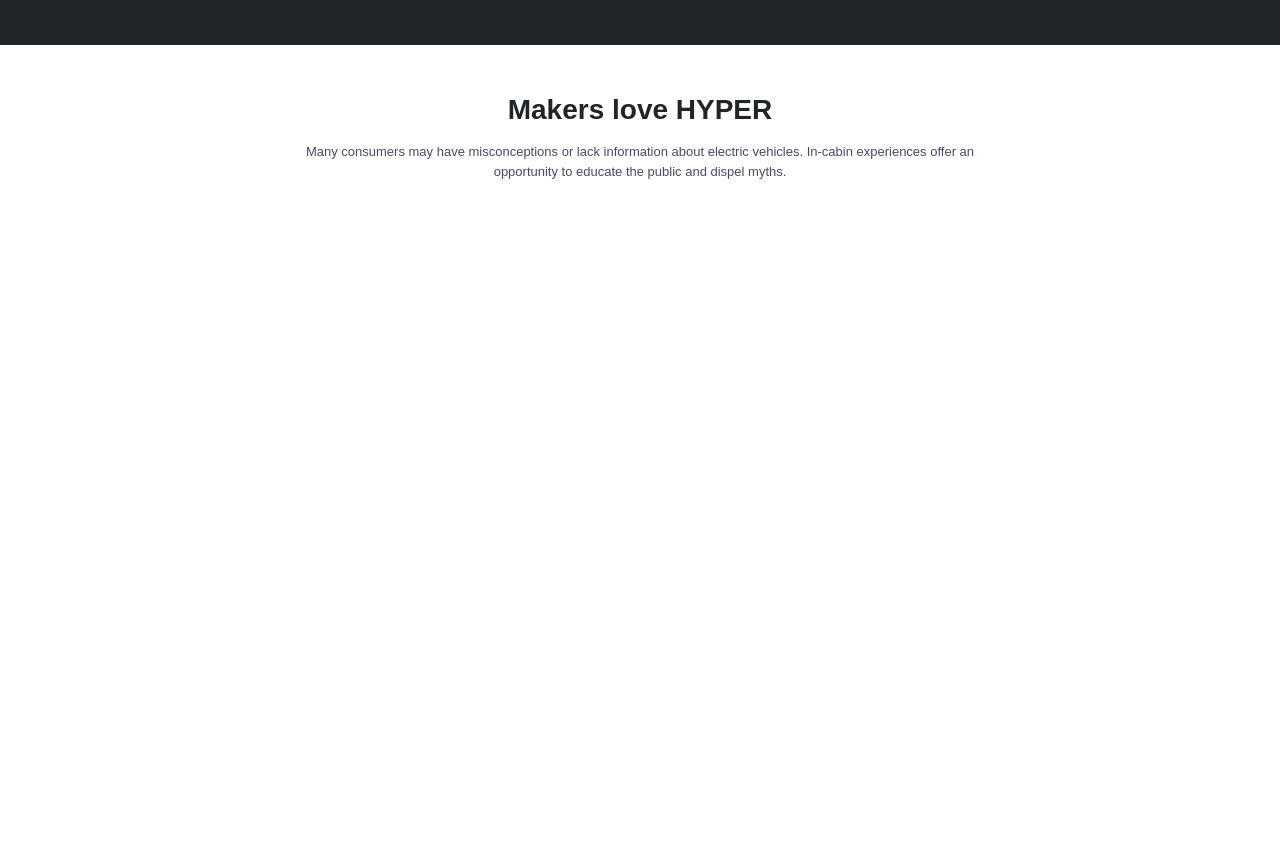
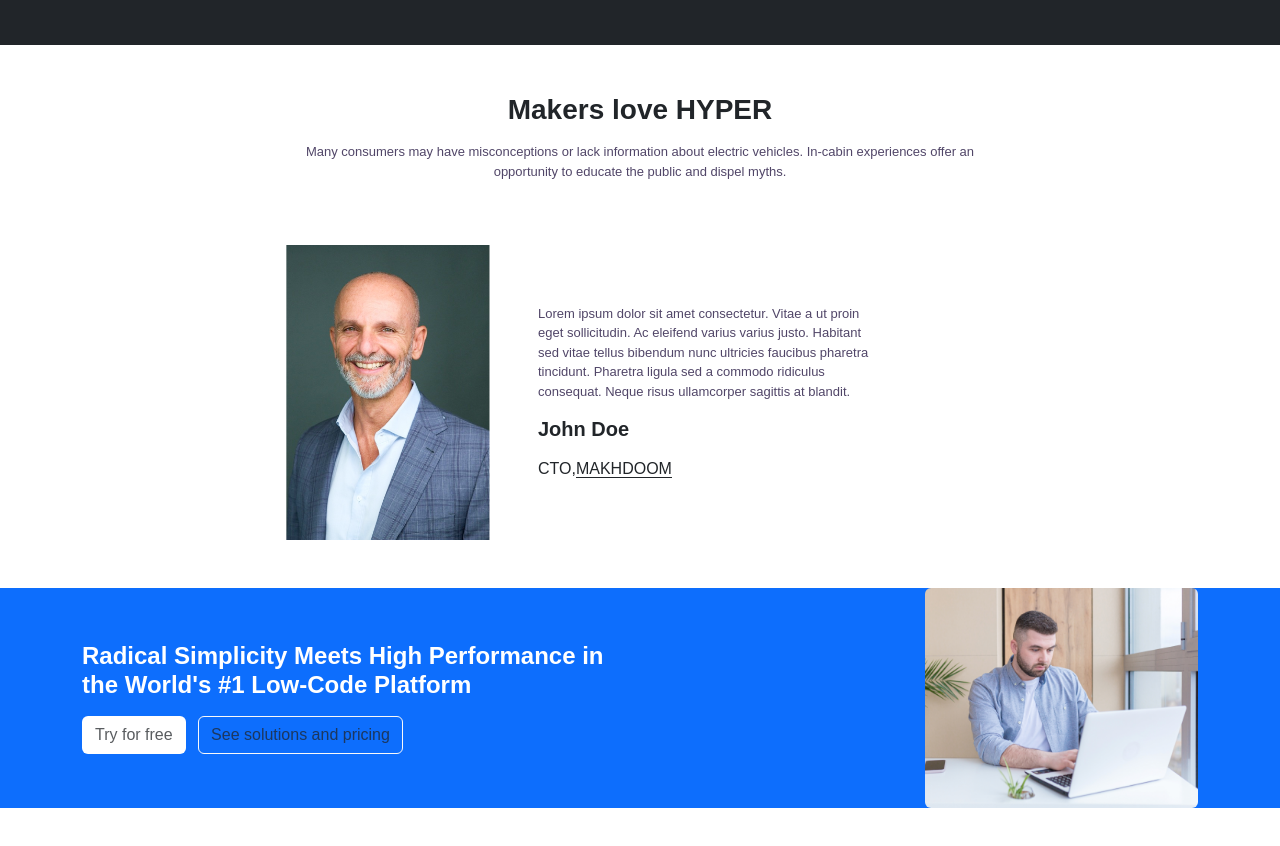
Before and after one commit to student-asghar-ali/hyper, a plain HTML site: page index.html in a window 1280 px wide. Shown: the part 4419-5265 px from the top of the page. Before the commit the page ends 4664 px from the top, so only its background shows below. Drawn offline with nearby package versions, Linux system fonts and the light colour scheme.

Commit message:
2nd last footer

```diff
--- a/index.html
+++ b/index.html
@@ -326,7 +326,36 @@
                  In-cabin experiences offer an<br> opportunity to educate the public and dispel myths.</p>
 
         </div>
-        <div class=""
+        <div class=" w-75 m-auto">
+            <div class="row gx-5 align-items-center justify-content-center pb-5">
+                <div class="col-sm-12 col-md-3">
+                    <img class="img-fluid" src="pics/Rectangle 41612.png" alt="Flowers">
+                </div>
+                <div class="col-sm-12 col-md-6">
+                    <p class="w-75">Lorem ipsum dolor sit amet consectetur. Vitae a ut proin eget sollicitudin. Ac eleifend varius varius justo. Habitant sed vitae tellus bibendum nunc ultricies faucibus pharetra tincidunt.
+                         Pharetra ligula sed a commodo ridiculus consequat. Neque risus ullamcorper sagittis at blandit.</p>
+                         <h4 class="fs-5 fw-bolder pb-2">John Doe</h4>
+                         <span class="">
+                            CTO,<span class="border-bottom border-1 border-dark">MAKHDOOM</span>
+                         </span>
+                </div>
+            </div>
+        </div>
+        <div class="bg-primary mb-5">
+            <div class="container">
+                <div class="row align-items-center">
+                    <div class="col-md-6 col-sm-12">
+                        <h3 class="fw-bold fs-4 text-white pb-2">Radical Simplicity Meets High Performance in the World's #1 Low-Code Platform</h3>
+                        <a class="btn bg-white text-muted" href="https://www.w3schools.com/">Try for free</a>
+                        <a class="btn btn-outline-light text-muted ms-2" href="https://www.w3schools.com/">See solutions and pricing</a>
+
+                    </div>
+                    <div class=" col-md-6 col-sm-12 text-end">
+                        <img class="w-50 img-fluid rounded-2" src="pics/young-man-working-from-office-sitting-by-window-laptop-dressed-casual-clothes 1.png" alt="Flowers">
+                    </div>
+                </div>
+            </div>
+        </div>
 
       </body>
 </html>
```
